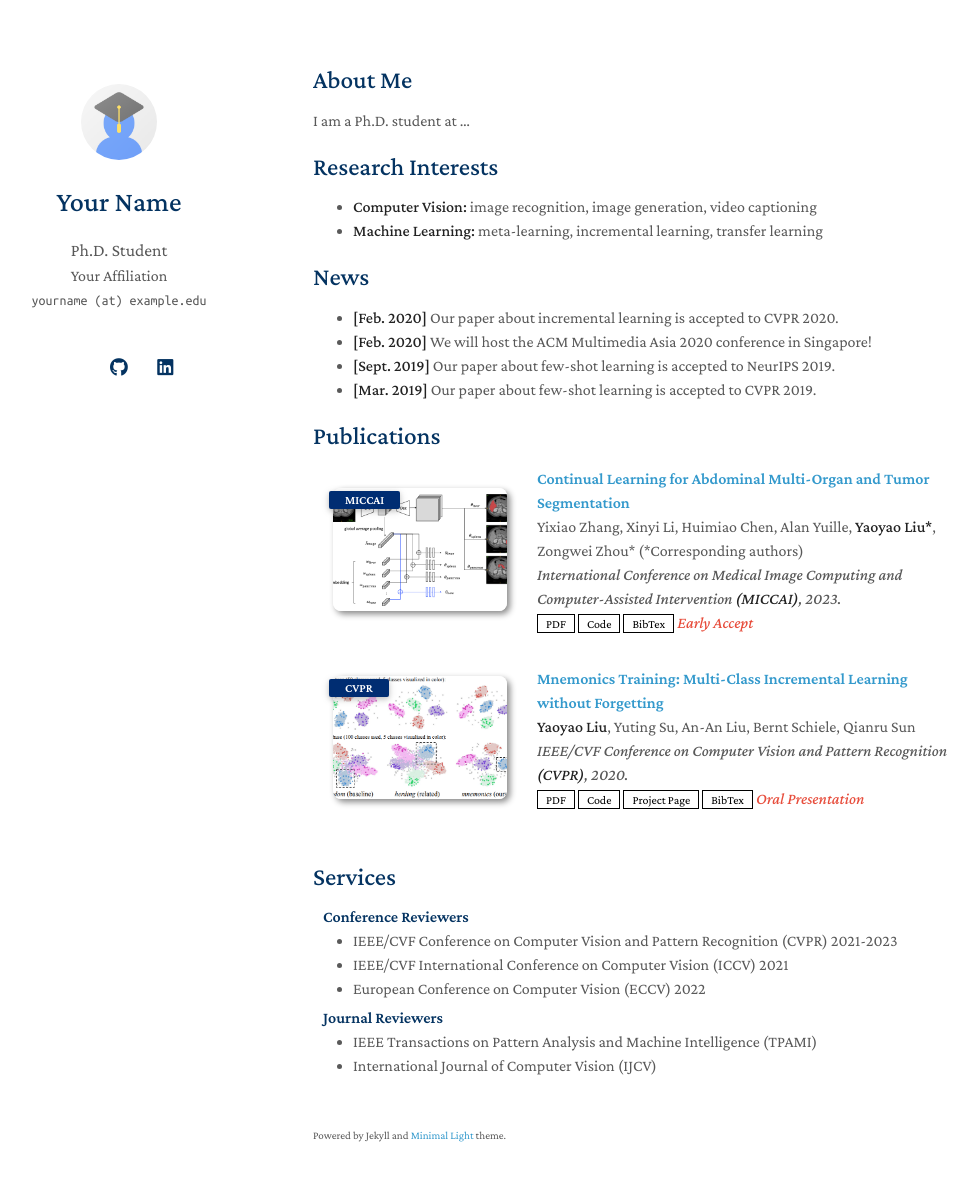
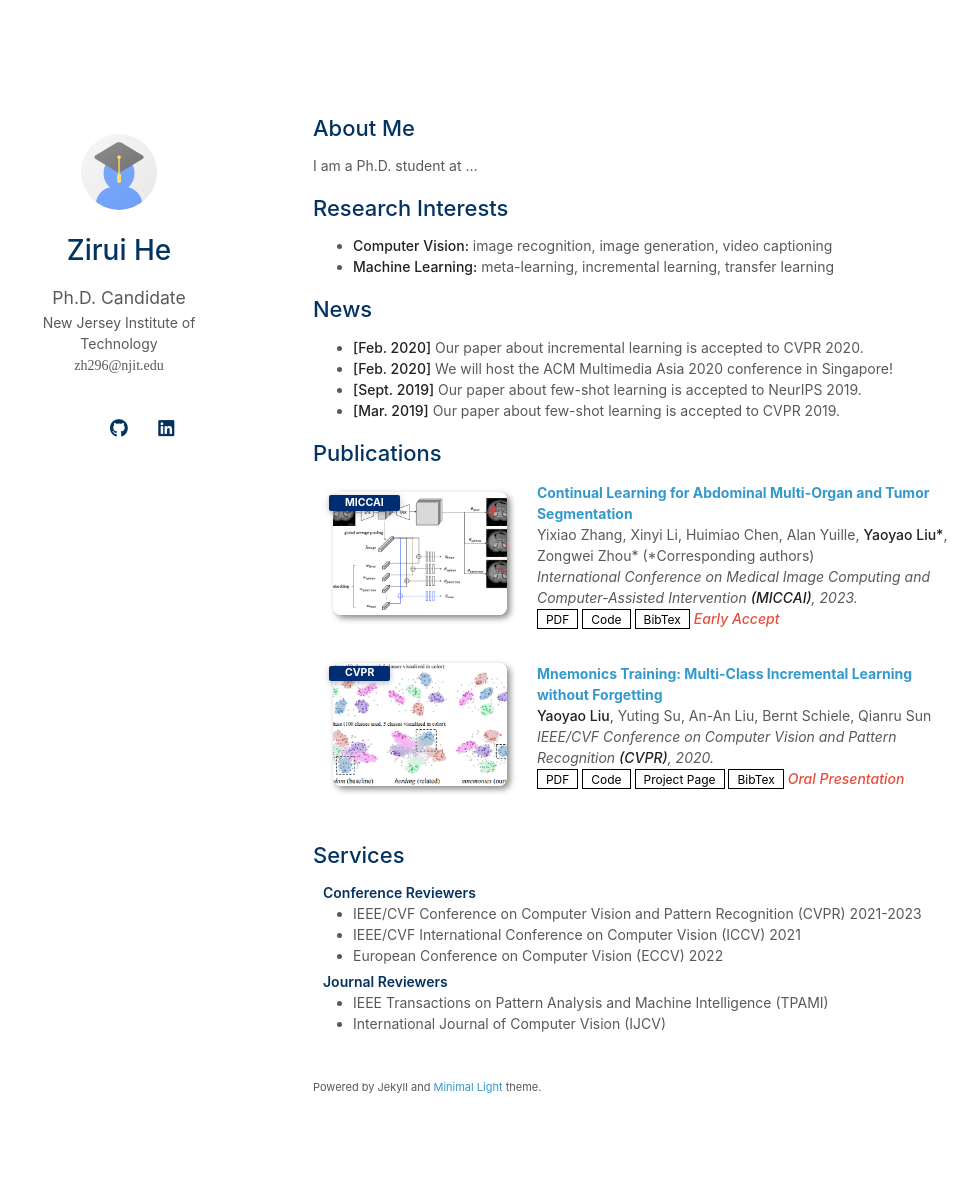
Before and after one commit to Ineedanamehere/Ineedanamehere.github.io, a Jekyll site: the page built from index.md, in a window 1280 px wide and 1216 px high. Shown: the top 1181 px of the window, without its empty margins (157-1135 px from the left). Built offline with Jekyll 4.4.1, drawn with Linux system fonts in a browser that asks for light colours; a style sheet for code colours, icons or effects is not loaded; our own code applies the rules of GitHub Pages for plain Markdown files.

Commit message:
Update _config.yml

```diff
--- a/_config.yml
+++ b/_config.yml
@@ -1,18 +1,18 @@
 # Basic Information
-title: Your Name
-position: Ph.D. Student
-affiliation: Your Affiliation
-email: yourname (at) example.edu
+title: Zirui He
+position: Ph.D. Candidate
+affiliation: New Jersey Institute of Technology
+email: zh296@njit.edu
 
 # Search Engine Optimization (SEO)
 # The following information is used to improve the website traffic from search engines, e.g., Google.
-keywords: minimal light
-description: The Minimal Light is a simple and elegant jekyll theme for academic personal homepage.
-canonical: https://minimal-light-theme.yliu.me/
+keywords: LLM, Interpretability, XAI, Representation Space
+description: Personal academic homepage of Zirui He, Ph.D. Candidate at NJIT, working on LLM interpretability.
+canonical: https://ineedanamehere.github.io/
 
 # Links
 # If you don't need one of them, you may delete the corresponding line.
-google_scholar: https://scholar.google.com/
+google_scholar: https://scholar.google.com/citations?user=ud9PPKAAAAAJ&hl=en&authuser=1
 cv_link: assets/files/curriculum_vitae.pdf
 github_link: https://github.com/
 linkedin: https://www.linkedin.com/
@@ -34,7 +34,7 @@ auto_dark_mode: true
 
 # Font
 # You can use this option to choose between Serif or Sans Serif fonts.
-font: "Serif" # or "Sans Serif"
+font: "Sans Serif" # or "Sans Serif"
 
 # Google Analytics ID
 # Please remove this if you don't use Google Analytics
```
